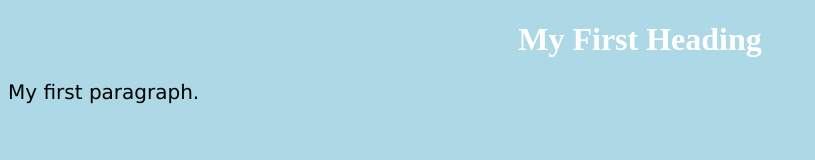
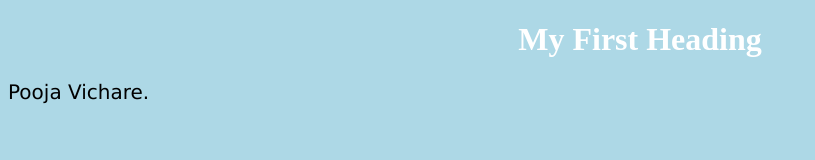
Before and after one commit to Poo1810/git-demo, a plain HTML site: page index.html in a window 1280 px wide. Shown: the whole page, without its empty margins (0-815 px from the left). Drawn offline with Linux system fonts and the light colour scheme.

Commit message:
change paragraph

```diff
--- a/index.html
+++ b/index.html
@@ -7,7 +7,7 @@
 <body>
 
 <h1>My First Heading</h1>
-<p>My first paragraph.</p>
+<p>Pooja Vichare.</p>
 
 </body>
 </html>
```
